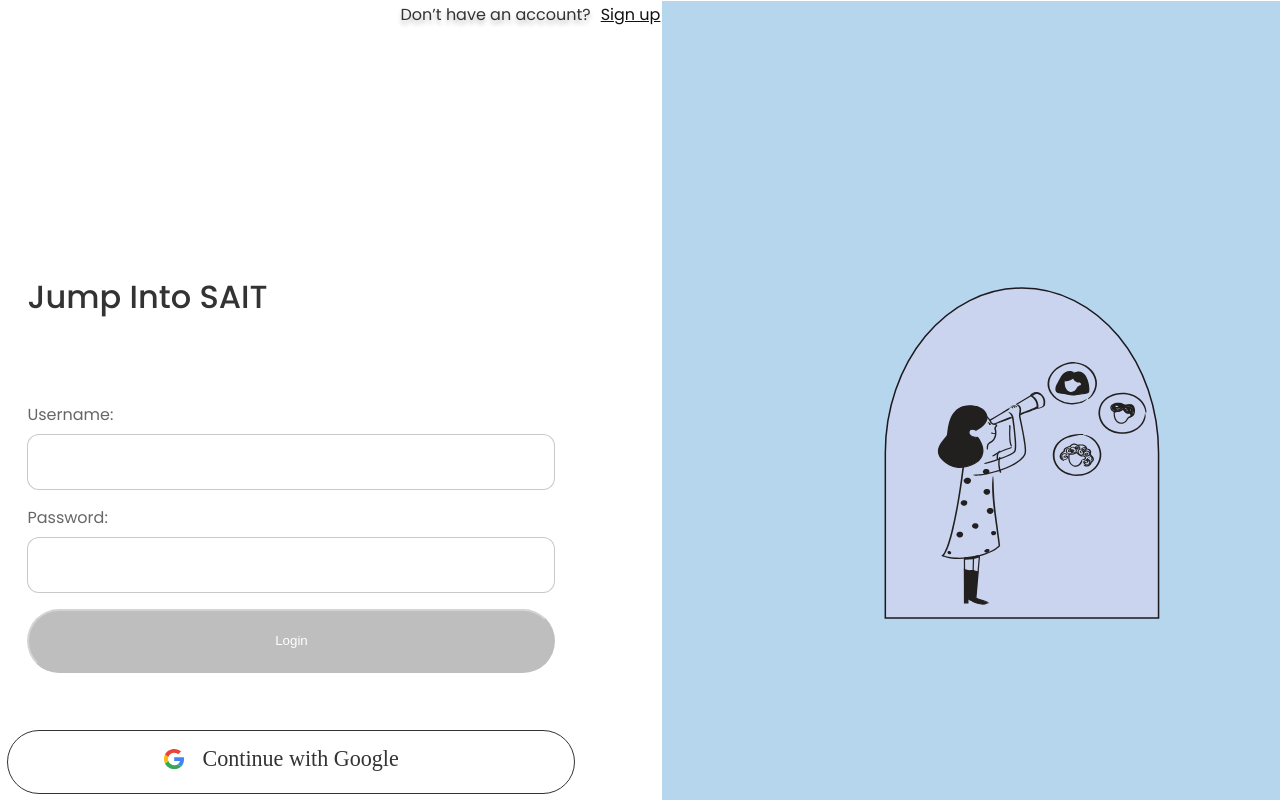
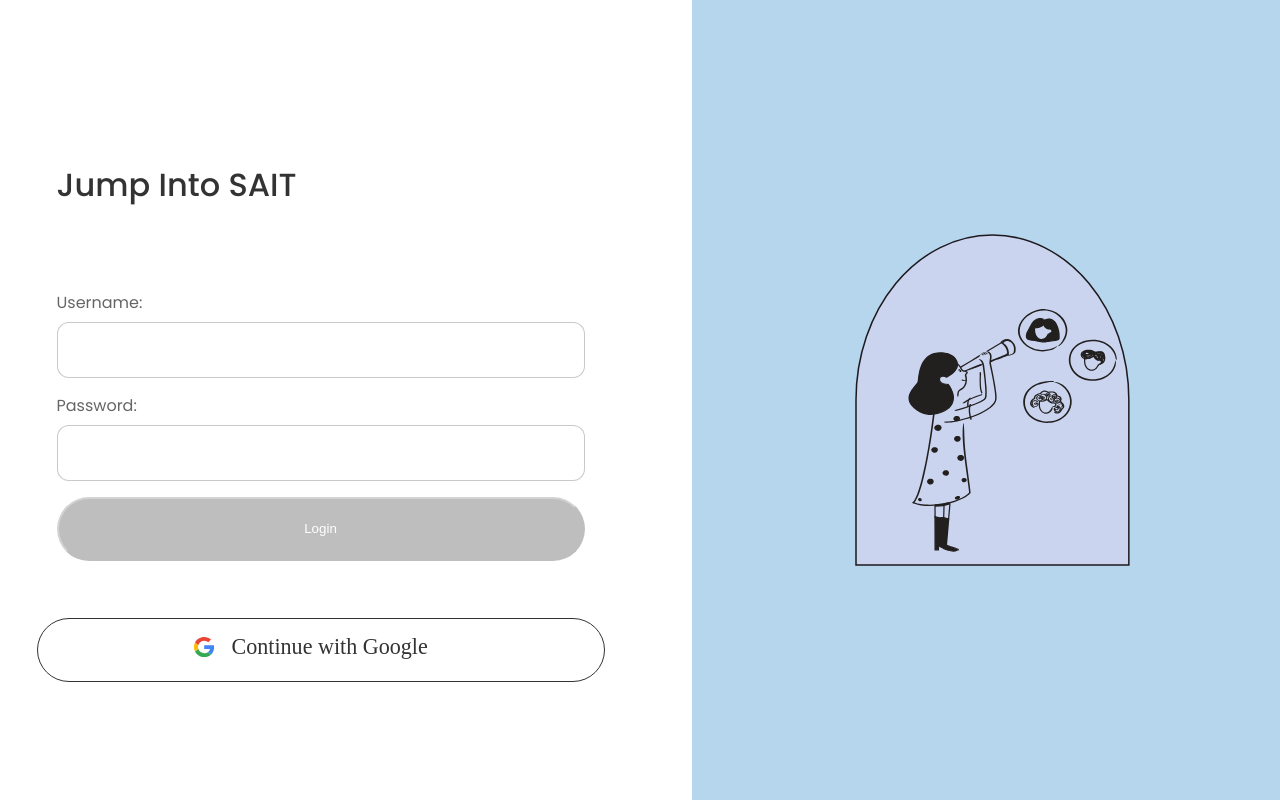
Before and after one commit to abhishekharishp/miniProjectTest, a React (Vite) app in the folder client/: page /login in a window 1280 px wide. Shown: the top 800 px of the page. Built offline with nearby package versions, Linux system fonts and the light colour scheme; a web font is replaced by a local one.

Commit message:
changed login design

```diff
--- a/client/src/pages/login/login.css
+++ b/client/src/pages/login/login.css
@@ -35,8 +35,7 @@
   justify-content: center;
 }
 .sign-in {
-  width: 46.44rem;
-  height: 64rem;
+  width: 50%rem;
   flex-shrink: 0;
   z-index: 1;
 }
@@ -46,15 +45,24 @@
   position: relative;
   overflow: hidden;
 }
-.image-icon {
-  width: 43.63rem;
-  height: 63.88rem;
+.image-part {
+  width: 50%;
+  height: inherit;
   flex-shrink: 0;
   z-index: 0;
+  display: flex;
+  justify-content: center;
+  background-color: #B6D6EE;
+}
+.image-icon{
+  align-self: center;
+  height: auto;
+  width: auto;
 }
 .login {
   background-color: var(--color-white);
   width: 100%;
+  height: 100vh;
   display: flex;
   flex-direction: row;
   align-items: center;
--- a/client/src/pages/login/login.jsx
+++ b/client/src/pages/login/login.jsx
@@ -26,7 +26,8 @@ const Login = () => {
           </div>
         </div>
       </div>
-      <img className="image-icon" alt="" src="/image.svg" />
+      <div className="image-part"><img className="image-icon" alt="" src="/image.svg" /></div>
+
     </div>
   );
 };
```
Also changed, not shown: client/public/image.svg.
